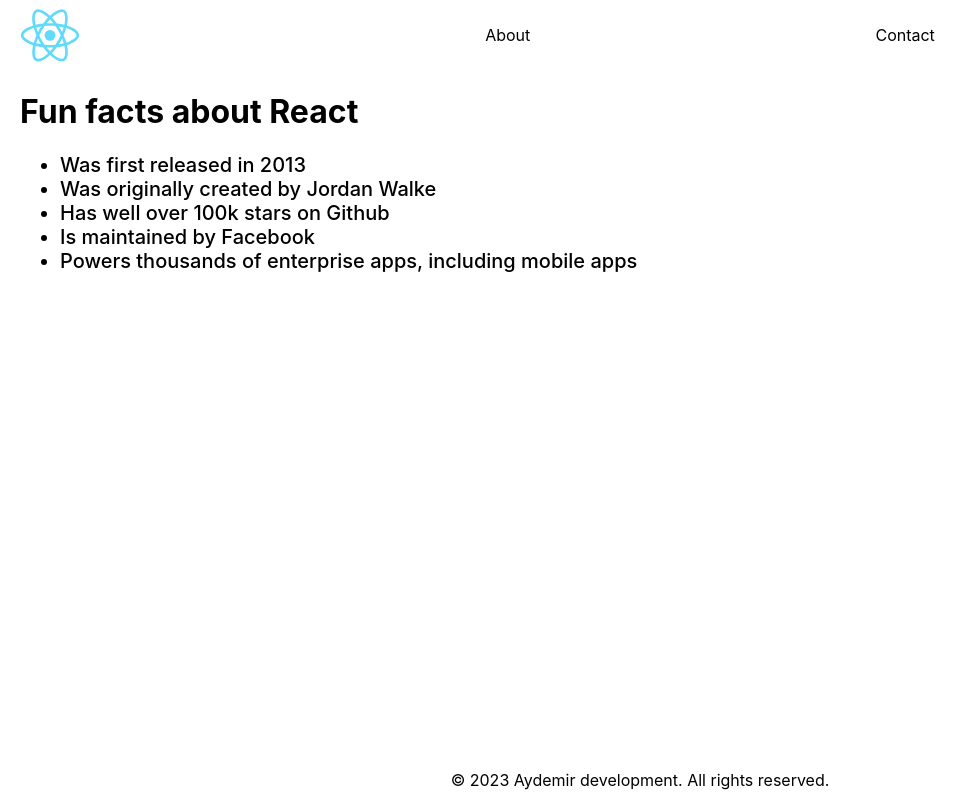
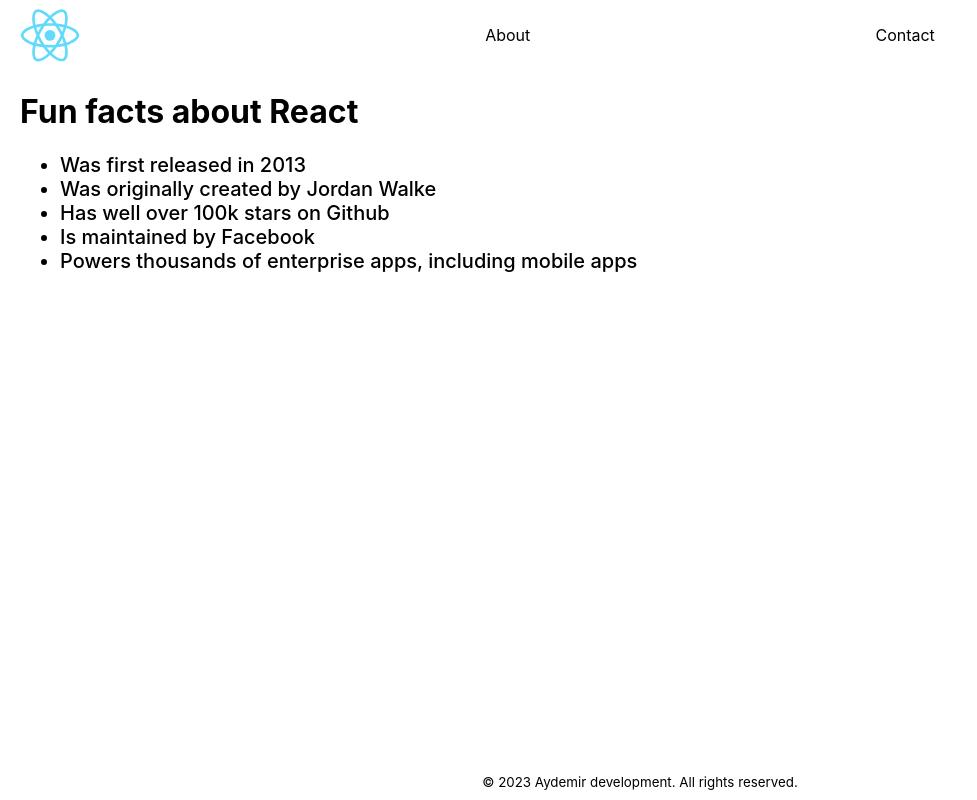
Before and after one commit to BurakAy/reactapps, a React (Create React App) app: page / in a window 1280 px wide. Shown: the whole page, without its empty margins (0-977 px from the left). Built offline with nearby package versions, Linux system fonts and the light colour scheme.

Commit message:
added small tag around footer

```diff
--- a/src/components/Footer.js
+++ b/src/components/Footer.js
@@ -1,7 +1,11 @@
 import "../styles/Footer.css";
 
 const Footer = () => {
-  return <footer>&#169; 2023 Aydemir development. All rights reserved.</footer>;
+  return (
+    <small>
+      <footer>&#169; 2023 Aydemir development. All rights reserved.</footer>
+    </small>
+  );
 };
 
 export default Footer;
```
